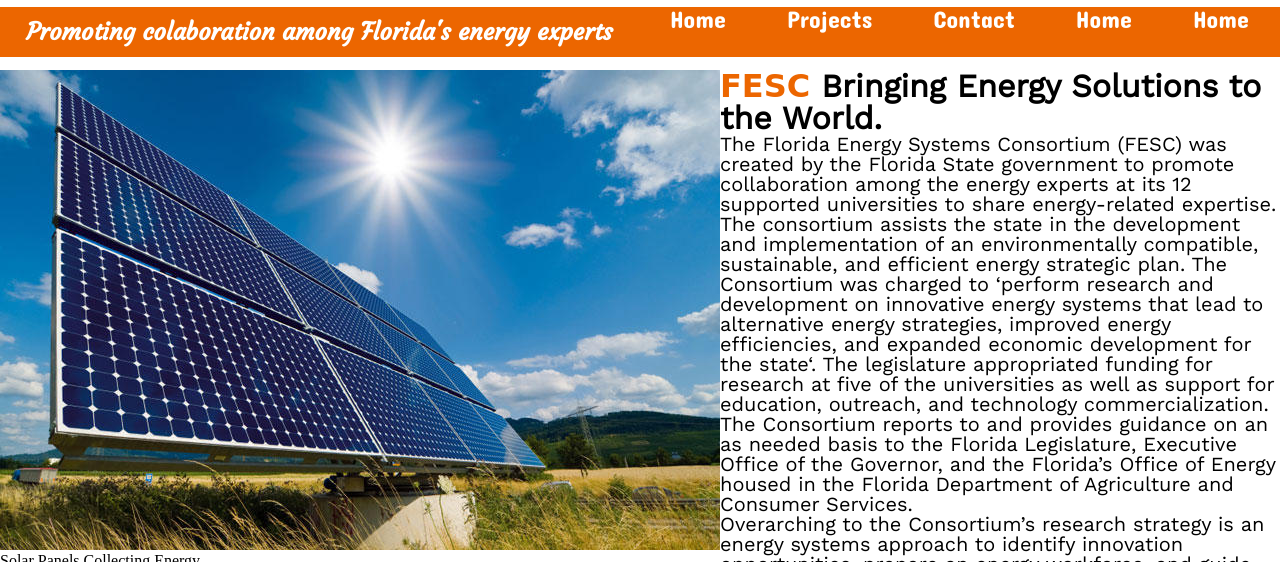
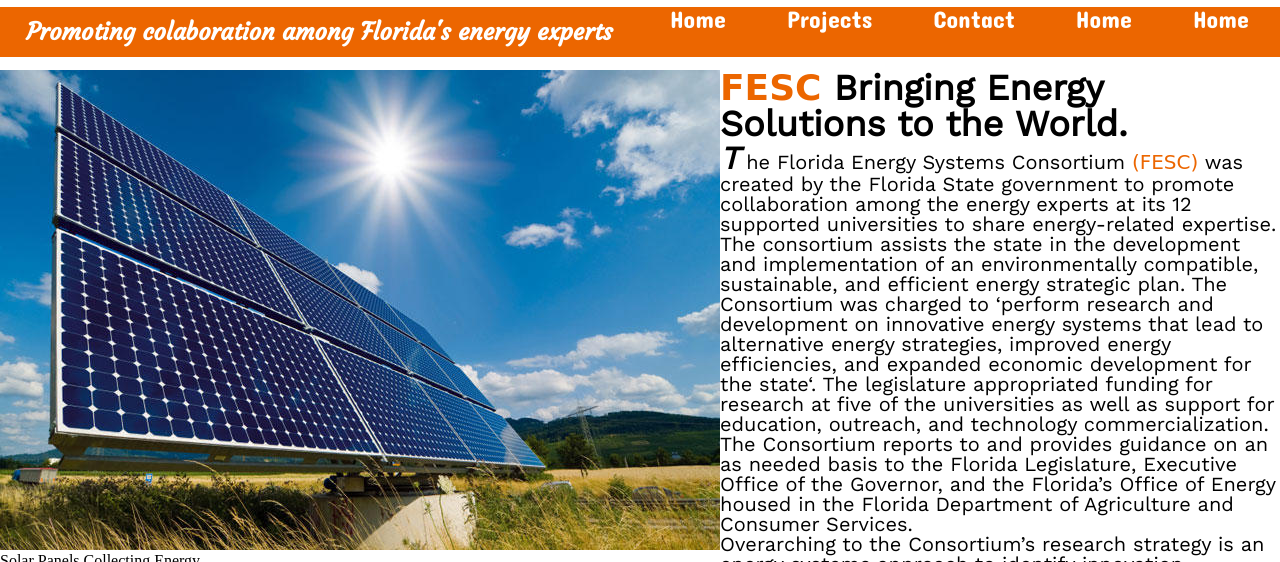
Before and after one commit to Cwell21/florida-energy-project, a plain HTML site: page index.html in a window 1280 px wide. Shown: the part 238-800 px from the top of the page. Drawn offline with nearby package versions, Linux system fonts and the light colour scheme; files that its build step writes are made by us from their sources.

Commit message:
Progress commit

```diff
--- a/index.html
+++ b/index.html
@@ -101,7 +101,7 @@
         <article>
           <h2><span>FESC</span> Bringing Energy Solutions to the World.</h2>
           <p>
-            The Florida Energy Systems Consortium (FESC) was created by the Florida State government to promote collaboration among the energy experts at its 12 supported universities to share energy-related expertise. The consortium assists the state in the development and implementation of an environmentally compatible, sustainable, and efficient energy strategic plan. The Consortium was charged to ‘perform research and development on innovative energy systems that lead to alternative energy strategies, improved energy efficiencies, and expanded economic development for the state‘. The legislature appropriated funding for research at five of the universities as well as support for education, outreach, and technology commercialization. The Consortium reports to and provides guidance on an as needed basis to the Florida Legislature, Executive Office of the Governor, and the Florida’s Office of Energy housed in the Florida Department of Agriculture and Consumer Services.
+            <em>T</em> he Florida Energy Systems Consortium <span>(FESC)</span> was created by the Florida State government to promote collaboration among the energy experts at its 12 supported universities to share energy-related expertise. The consortium assists the state in the development and implementation of an environmentally compatible, sustainable, and efficient energy strategic plan. The Consortium was charged to ‘perform research and development on innovative energy systems that lead to alternative energy strategies, improved energy efficiencies, and expanded economic development for the state‘. The legislature appropriated funding for research at five of the universities as well as support for education, outreach, and technology commercialization. The Consortium reports to and provides guidance on an as needed basis to the Florida Legislature, Executive Office of the Governor, and the Florida’s Office of Energy housed in the Florida Department of Agriculture and Consumer Services.
           </p>
           <p>
             Overarching to the Consortium’s research strategy is an energy systems approach to identify innovation opportunities, prepare an energy workforce, and guide economic development.
--- a/styles/fesc-styles.scss
+++ b/styles/fesc-styles.scss
@@ -31,6 +31,10 @@ body {
 .main-wrapper {
   background-color: rgb(255,255,255);
   padding-top: 1%;
+}
+em {
+  font-size: 2rem;
+  font-weight: 900;
 }
 /********* LAYOUT STYLING ***************/
 
@@ -135,7 +139,9 @@ span {
     float: left;
   }
   h2 {
-    font-size: 2rem;
+    margin-top: 1%;
+    padding-top: 2% 0;
+    font-size: 2.25rem;
   }
   article {
     font-family: "Work Sans", sans-serif;
```
Also changed, not shown: styles/fesc-styles.css, styles/fesc-styles.min.css, 1 other file.
